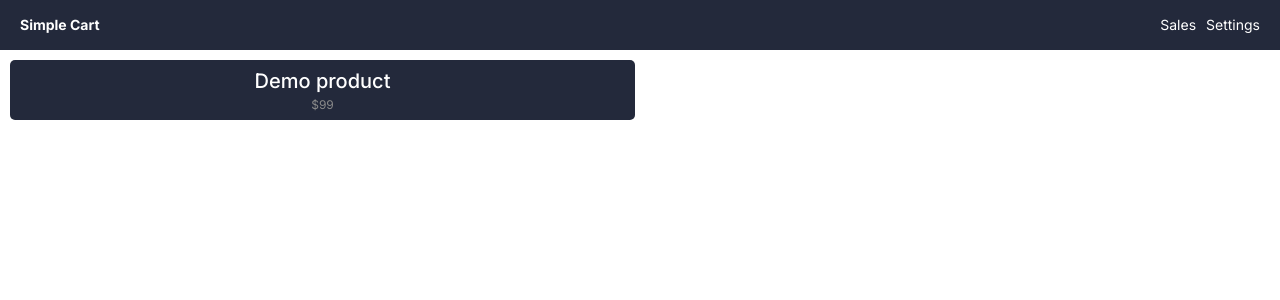
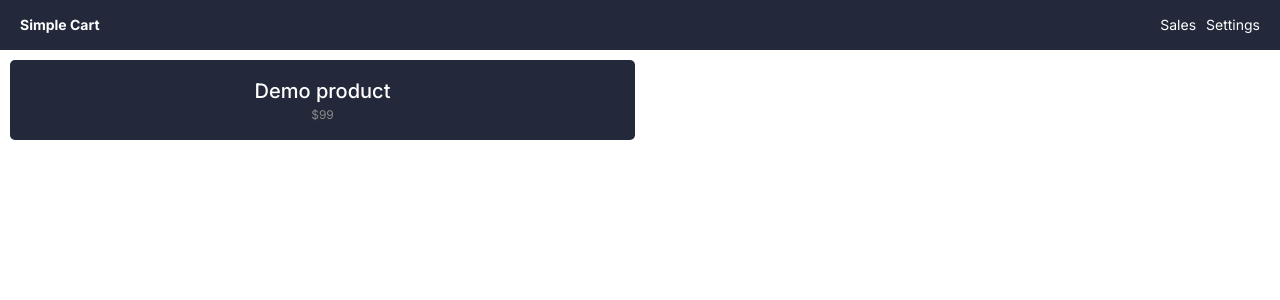
Before and after one commit to pekerleke/simple-cart, a Next.js app: page / in a window 1280 px wide. Shown: the top 300 px of the page. Built offline with nearby package versions, Linux system fonts and the light colour scheme.

Commit message:
fix name length + remove position

```diff
--- a/src/app/settings/page.tsx
+++ b/src/app/settings/page.tsx
@@ -34,7 +34,7 @@ const Settings = () => {
                 <div className={styles.productList}>
                     {
                         products?.map((product: any, index: number) => (
-                            <div className={styles.product} key={index}>
+                            <div className={styles.product} key={product.id}>
                                 <div className={styles.info}>{product.name} - ${product.price}</div>
                                 <div className={styles.operations}>
                                     <Button
--- a/src/components/cart/cart.module.scss
+++ b/src/components/cart/cart.module.scss
@@ -4,7 +4,7 @@
     gap: 10px;
 
     .product {
-        height: 60px;
+        min-height: 60px;
         background-color: var(--secondary-color);
         color: #fff;
         display: flex;
@@ -13,6 +13,7 @@
         justify-content: center;
         border-radius: 5px;
         text-align: center;
+        padding: 10px;
 
         .name {
             font-weight: 500;
--- a/src/components/modal-content/CreateOrEditProduct.tsx
+++ b/src/components/modal-content/CreateOrEditProduct.tsx
@@ -16,8 +16,8 @@ export const CreateOrEditProduct = (props: Props) => {
     const [values, setValues] = useState({
         id: product?.id || crypto.randomUUID(),
         name: product?.name || "",
-        price: product?.price || "",
-        priority: product?.priority || "",
+        price: product?.price || 0,
+        priority: product?.priority || 0,
     })
 
     const handleSubmit = () => {
--- a/src/components/modal-content/DeleteProduct.tsx
+++ b/src/components/modal-content/DeleteProduct.tsx
@@ -15,7 +15,7 @@ export const DeleteProduct = (props: Props) => {
 
     const handleDelete = () => {
         const products = JSON.parse(localStorage.getItem("products") || "[]");
-        const productPosition = products.findIndex((product: any) => product.id === product.id);
+        const productPosition = products.findIndex((auxProduct: any) => auxProduct.id === product.id);
 
         if (productPosition > -1) {
             products.splice(productPosition, 1);
```
